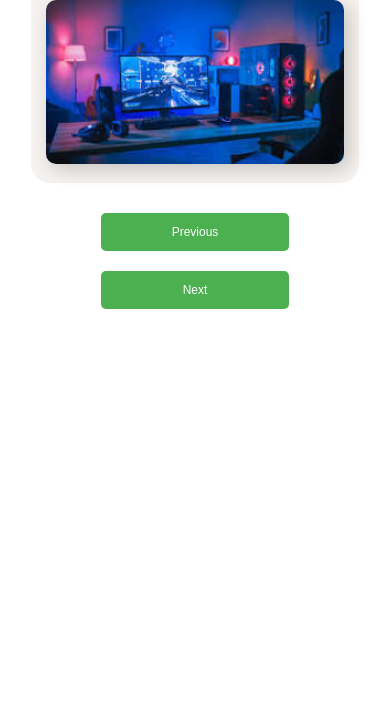
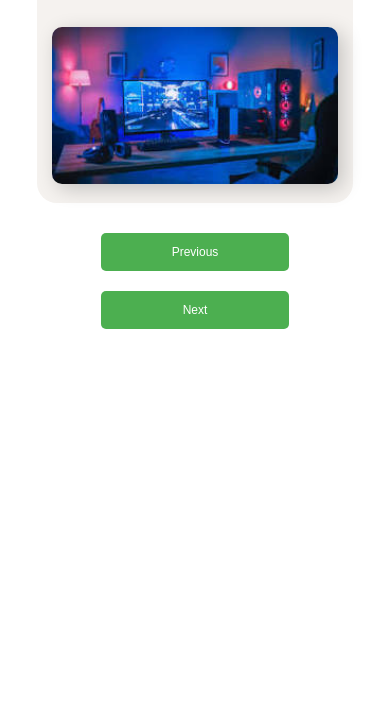
Before and after one commit to pramodkumar0233/demo-deploy, a plain HTML site: page index.html in a window 390 px wide. Shown: the part 143-844 px from the top of the page. Drawn offline with Linux system fonts and the light colour scheme.

Commit message:
updated css for mobile-3 try

```diff
--- a/style.css
+++ b/style.css
@@ -1,46 +1,39 @@
-/* Core layout for the box */
+/* Base box layout */
 .box {
   display: flex;
   flex-direction: column;
-  font-family: sans-serif;
   justify-content: center;
-  align-items: center; /* Center content */
-  margin: 0 auto;
-  width: 90%;
-  max-width: 500px; /* Limit max width */
+  align-items: center; /* Ensure everything is centered */
+  width: 90%; /* 90% width for responsiveness */
+  max-width: 500px; /* Maximum width on large screens */
   height: auto;
-  text-align: center;
   padding: 20px;
   background-color: #ffffff;
   box-sizing: border-box; /* Include padding in width/height calculations */
+  text-align: center;
+  margin: 0 auto;
+  font-family: sans-serif;
 }
 
-/* Container for alignment */
-.container {
-  display: flex;
-  justify-content: center;
-  padding: 20px;
-}
-
-/* Styling for the image section */
+/* Image section */
 .image {
   background-color: rgb(245, 242, 239);
   padding: 20px;
   border-radius: 20px;
-  width: 100%; /* Ensure full width */
+  width: 100%; /* Ensure it takes full width of the container */
+  box-sizing: border-box; /* Ensure padding is accounted for */
 }
 
-/* Image styling for responsiveness */
+/* Responsive image */
 img {
-  width: 100%;
-  max-width: 100%;
-  height: auto;
+  width: 100%; /* Image takes full width */
+  height: auto; /* Maintain aspect ratio */
   margin-top: 20px;
   border-radius: 10px;
   box-shadow: 5px 5px 20px rgba(0, 0, 0, 0.2); /* Soft shadow */
 }
 
-/* Buttons styling */
+/* Button styling */
 .buttons {
   margin-top: 20px;
   display: flex;
@@ -54,57 +47,45 @@ button {
   margin: 10px;
   cursor: pointer;
   border: none;
-  background-color: #4CAF50; /* Add a nice green color */
+  background-color: #4CAF50;
   color: white;
   border-radius: 5px;
   transition: background-color 0.3s ease;
 }
 
 button:hover {
-  background-color: #45a049; /* Slight hover effect */
+  background-color: #45a049; /* Hover effect */
 }
 
-/* Mobile-first media query */
+/* Mobile-first media query for small devices (phones) */
 @media (max-width: 768px) {
   .box {
-    padding: 15px; /* Reduce padding on smaller screens */
+    padding: 15px; /* Reduce padding for smaller screens */
   }
 
   button {
-    width: 100%; /* Make buttons full width on small screens */
-    max-width: 300px;
-    font-size: 14px;
+    width: 100%; /* Make buttons full width */
+    max-width: 300px; /* Limit button width */
+    font-size: 14px; /* Adjust button text size */
   }
 
-  /* Optional: Style adjustments for image section */
   .image {
-    padding: 15px; /* Reduce padding */
-  }
-
-  /* Adjust the box to take full width in smaller screens */
-  .container {
-    padding: 10px;
-  }
-
-  img {
-    max-width: 100%;
-    height: auto;
-    border-radius: 10px;
+    padding: 15px; /* Reduce image section padding */
   }
 }
 
-/* For very small mobile screens (portrait mode) */
+/* Extra small screens (portrait mobile, smaller devices) */
 @media (max-width: 480px) {
   .box {
     padding: 10px; /* Further reduce padding */
   }
 
   button {
-    font-size: 12px; /* Make text smaller */
+    font-size: 12px; /* Adjust button text size further */
   }
 
   img {
-    max-width: 100%;
+    max-width: 100%; /* Ensure the image is responsive */
     height: auto;
   }
 }
```
